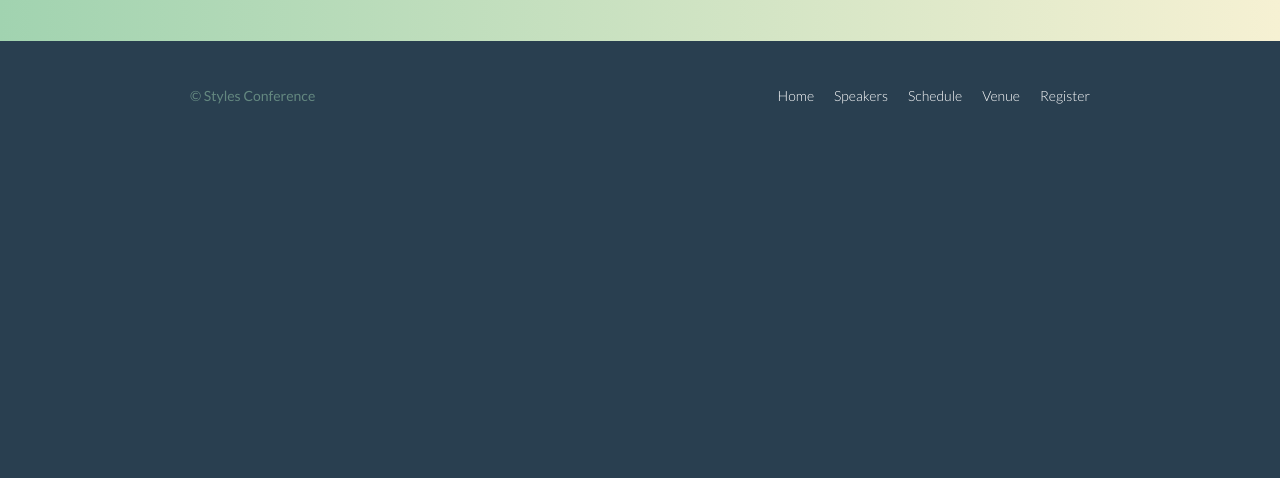
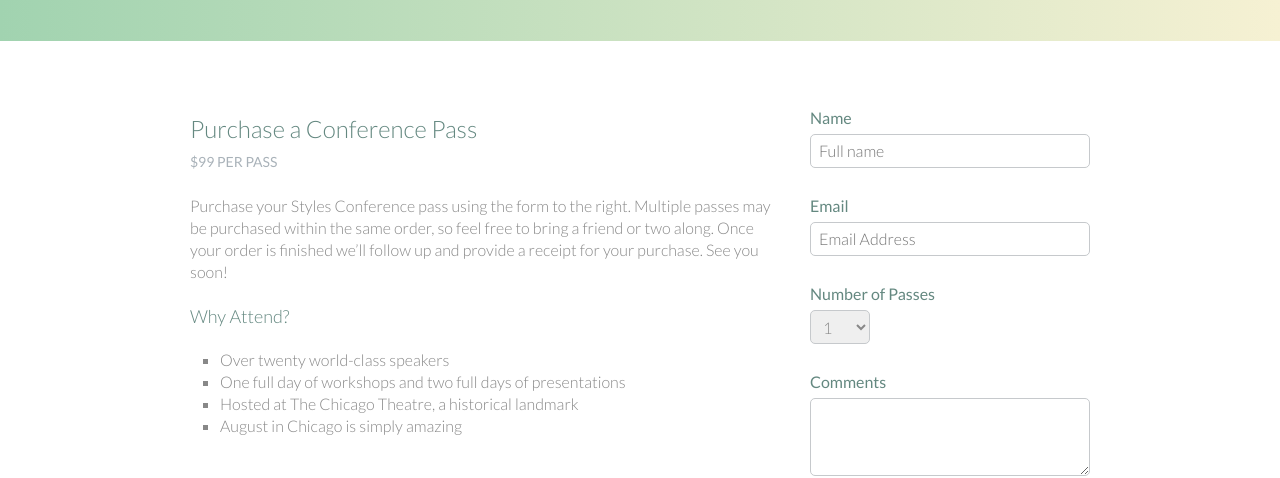
Before and after one commit to mtersaak/styles-conference, a plain HTML site: page register.html in a window 1280 px wide. Shown: the part 355-833 px from the top of the page. Before the commit the page ends 800 px from the top, so only its background shows below. Drawn offline with Linux system fonts and the light colour scheme.

Commit message:
Add files via upload

```diff
--- a/assets/stylesheets/main.css
+++ b/assets/stylesheets/main.css
@@ -373,3 +373,63 @@
 .venue-map {
   height: 264px;
 }
+/*
+  ========================================
+  Register
+  ========================================
+*/
+
+.why-attend{
+  list-style: square;
+  margin: 0 0 22px 30px;
+}
+
+form{
+  margin-bottom: 22px;
+}
+input,
+select,
+textarea{
+  font: 300 16px/22px "Lato", "Open Sans", "Helvetica Neue", Helvetica, Arial, sans-serif;
+}
+
+.register-group label{
+  color: #648880;
+  cursor: pointer;
+  font-weight: 400;
+}
+
+.register-group input,
+.register-group select,
+.register-group textarea{
+  border: 1px solid #c6c9cc;
+  border-radius: 5px;
+  color: #888;
+  display: block;
+  margin: 5px 0 27px 0;
+  padding: 5px 8px;
+}
+
+.register-group input,
+.register-group textarea{
+  width: 100%;
+}
+
+.register-group select{
+  height: 34px;
+  width: 60px;
+}
+
+.register-group textarea{
+  height: 78px;
+}
+
+.btn-default{
+  border: 0;
+  background: #648880;
+  padding: 11px 30px;
+  font-size: 14px;
+}
+.btn-default:hover{
+  background: #77a198;
+}
--- a/register.html
+++ b/register.html
@@ -1,4 +1,4 @@
-<!DOCTYPE html>
+ <!DOCTYPE html>
 <html lang="en">
 
   <head>
@@ -44,6 +44,63 @@
       </div>
     </section>
 
+    <section class="row">
+      <div class="grid">
+
+        <section class="col-2-3">
+
+          <h2>Purchase a Conference Pass</h2>
+          <h5>$99 per Pass</h5>
+
+          <p>Purchase your Styles Conference pass using the form to the right. Multiple passes may be purchased within the same order, so feel free to bring a friend or two along. Once your order is finished we&#8217;ll follow up and provide a receipt for your purchase. See you soon!</p>
+
+          <h4>Why Attend?</h4>
+
+          <ul class="why-attend">
+            <li>Over twenty world-class speakers</li>
+              <li>One full day of workshops and two full days of presentations</li>
+              <li>Hosted at The Chicago Theatre, a historical landmark</li>
+               <li>August in Chicago is simply amazing</li>
+         </ul>
+        </section><!--
+
+    --><form class="col-1-3" action="#" method="post">
+          <fieldtest class="register-group">
+
+            <label>
+              Name
+              <input type="text" name="name" placeholder="Full name" required>
+            </label>
+
+            <label>
+              Email
+              <input type="email" name="eamil" placeholder="Email Address" required>
+            </label>
+
+            <label>
+              Number of Passes
+              <select name="quantity" required>
+                <option value="1" selected>1</option>
+                <option value="2">2</option>
+                <option value="3">3</option>
+                <option value="4">4</option>
+                <option value="5">5</option>
+              </select>
+            </label>
+
+
+            <label>
+              Comments
+              <textarea name="comments"></textarea>
+            </label>
+          </fieldtest>
+
+          <input class"btn btn-default" type="submit" name="submit" value="Purchase">
+
+        </form>
+      </div>
+    </section>
+
     <!-- Footer -->
 
     <footer class="primary-footer container group">
```
